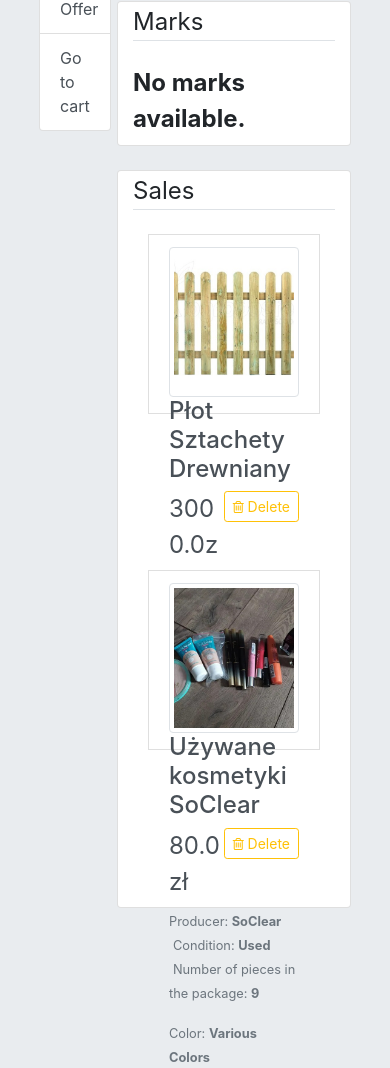
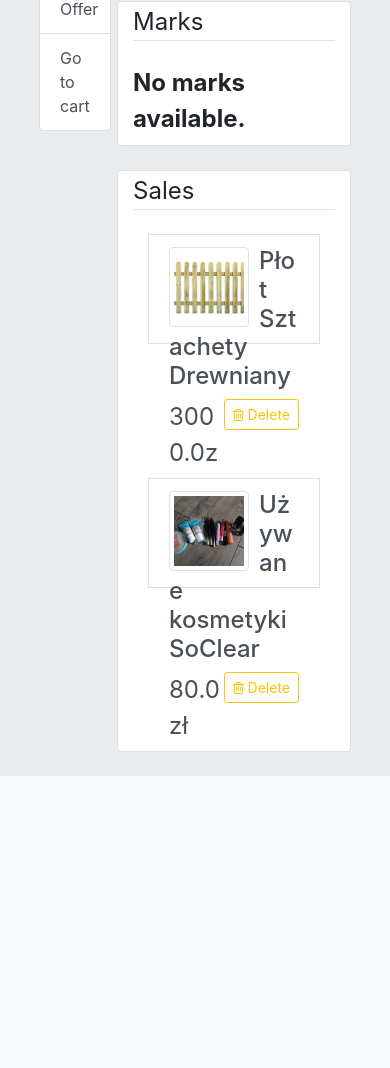
Before and after one commit to Endrju00/shopapp, a Django app: page /profile/2/ in a window 390 px wide. Shown: the part 488-1556 px from the top of the page. After the commit the page ends 1264 px from the top, so only its background shows below. Run offline with Django 3.2, Linux system fonts and the light colour scheme; a user stored in the database is signed in; data comes from the database, SQL or seed files in the repository; both versions use the stored data as it was after the commit; some libraries are stand-ins or nearby versions.

Commit message:
Profile page's responsiveness has been fixed

```diff
--- a/accounts/templates/accounts/profile.html
+++ b/accounts/templates/accounts/profile.html
@@ -92,8 +92,8 @@
     {% if sales %}
       {% for sale in sales %}
       <div class="container">
-        <a class="list-group-item list-group-item-action" href="{% url 'items:detail' sale.id %}" style="height:180px;">
-          <img src="{{ sale.first_image.url }}" class="img-thumbnail float-left" style="width: 150px; height:150px; object-fit: cover; margin-right: 10px;">
+        <a class="list-group-item list-group-item-action" href="{% url 'items:detail' sale.id %}" style="height:110px;">
+          <img src="{{ sale.first_image.url }}" class="img-thumbnail float-left" style="width: 80px; height: 80px; object-fit: cover; margin-right: 10px;">
           <h4>{{ sale.title }}</h4>
 
           <form method="post" enctype='multipart/form-data' style="float: right;">
@@ -103,14 +103,6 @@
           </form>
 
           <legend>{{ sale.price }}zł</legend>
-          <p><small class="text-muted">
-            Producer: <strong>{{ sale.item.producer }}</strong>
-            <span class="characteristic">Condition: <strong>{{ sale.item.get_condition }}</strong></span>
-            <span class="characteristic">Number of pieces in the package: <strong>{{ sale.quantity }}</strong></span>
-          </small></p>
-          <p><small class="text-muted">
-            Color: <strong>{{ sale.item.color }}</strong>
-          </small></p>
         </a>
       </div><br>
       {% endfor %}
```
Also changed, not shown: db.sqlite3.
